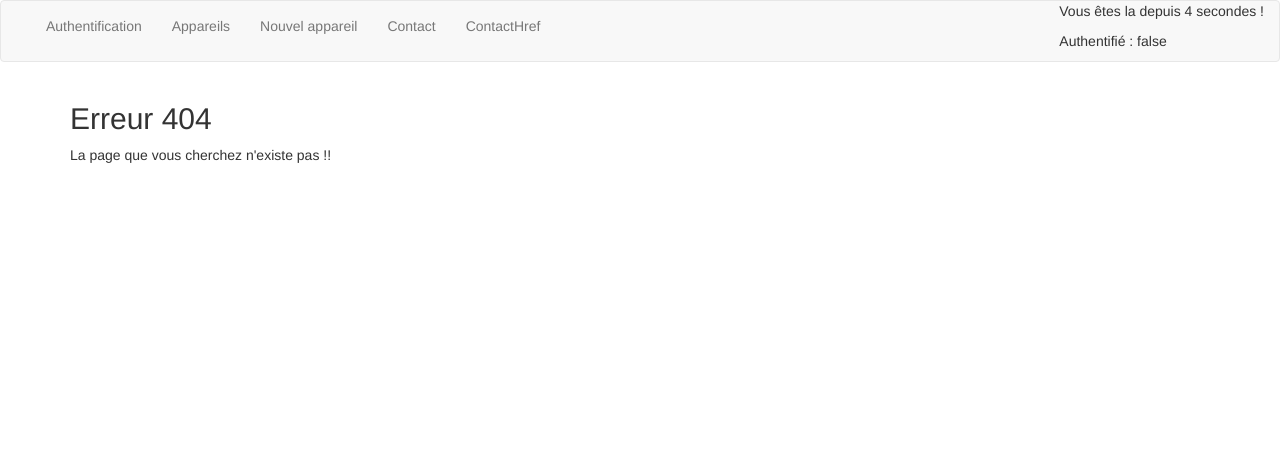
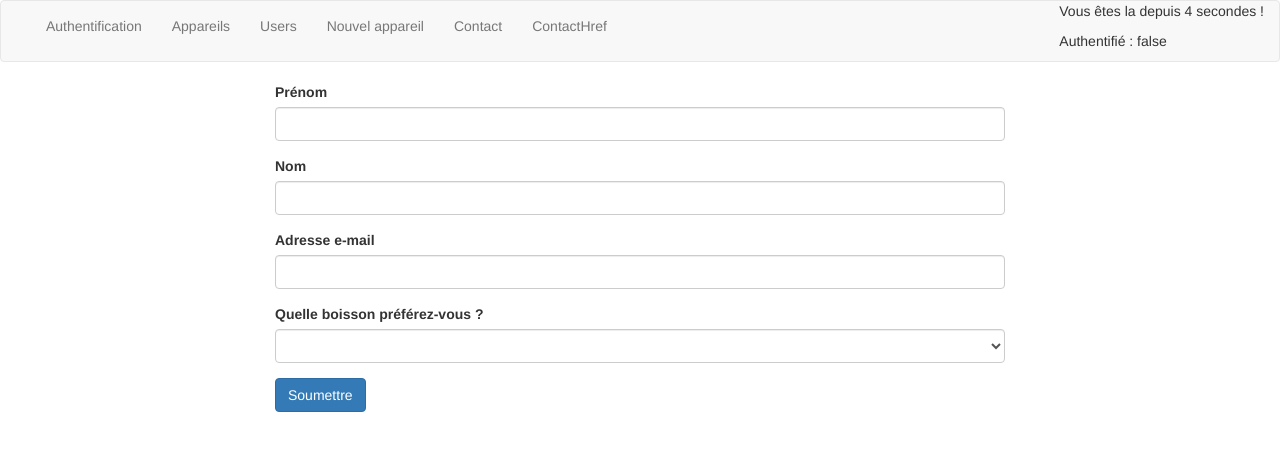
Before and after one commit to tawala777/exp-angular-appareil, an Angular app: page /user-new in a window 1280 px wide. Before the commit this address led to /not-found. Shown: the top 450 px of the page. Built offline with nearby package versions, Linux system fonts and the light colour scheme.

Commit message:
forms (methode reactive) formbuilder

```diff
--- a/src/app/app.component.html
+++ b/src/app/app.component.html
@@ -4,6 +4,7 @@
       <ul class="nav navbar-nav">
         <li routerLinkActive="active"><a routerLink="auth">Authentification</a></li>
         <li routerLinkActive="active"><a routerLink="appareils">Appareils</a></li>
+        <li routerLinkActive="active"><a routerLink="users">Users</a></li>
         <li routerLinkActive="active"><a routerLink="edit">Nouvel appareil</a></li>
         <li routerLinkActive="active"><a routerLink="contact">Contact</a></li>
         <li routerLinkActive="active"><a href="contact">ContactHref</a></li>
--- a/src/app/services/user.service.ts
+++ b/src/app/services/user.service.ts
@@ -2,7 +2,9 @@
 import { Subject } from 'rxjs';
 
 export class UserService {
-  private users: User[];
+  private users: User[] = [
+        new User('Will', 'Alexander', 'will@will.com', 'jus d\'orange', ['coder', 'sortir en boite'])
+    ];
   userSubject = new Subject<User[]>();
 
   emitUsers() {
--- /dev/null
+++ b/src/app/user-list/user-list.component.html
@@ -0,0 +1,12 @@
+<ul class="list-group">
+    <li class="list-group-item" *ngFor="let user of users">
+      <h3>{{ user.firstName }} {{ user.lastName }}</h3>
+      <p>{{ user.email }}</p>
+      <p>Cette persone préfère le {{ user.drinkPreference }}</p>
+      <p *ngIf="user.hobbies && user.hobbies.length > 0">
+        Cette personne a des hobbies !
+        <span *ngFor="let hobby of user.hobbies">{{ hobby }} - </span>
+      </p>
+    </li>
+    <a routerLink="/user-new">Nouvel utilisateur</a>
+  </ul>
--- /dev/null
+++ b/src/app/user-list/user-list.component.ts
@@ -0,0 +1,29 @@
+import { Component, OnDestroy, OnInit } from '@angular/core';
+import { User } from '../models/User.model';
+import { Subscription } from 'rxjs';
+import { UserService } from '../services/user.service';
+
+@Component({
+  selector: 'app-user-list',
+  templateUrl: './user-list.component.html',
+  styleUrls: ['./user-list.component.css']
+})
+export class UserListComponent implements OnInit, OnDestroy {
+  users: User[];
+  userSubscription: Subscription;
+
+  constructor(private usrSrv: UserService) { }
+
+  ngOnInit() {
+    this.userSubscription = this.usrSrv.userSubject.subscribe(
+      (users: User[]) => {
+        this.users = users;
+      }
+    );
+    this.usrSrv.emitUsers();
+  }
+
+  ngOnDestroy(){
+      this.userSubscription.unsubscribe();
+  }
+}
--- /dev/null
+++ b/src/app/user-new/user-new.component.html
@@ -0,0 +1,25 @@
+<div class="col-sm-8 col-sm-offset-2">
+    <form [formGroup]="userForm" (ngSubmit)="onSubmitForm()">
+      <div class="form-group">
+        <label for="firstName">Prénom</label>
+        <input type="text" id="firstName" class="form-control" formControlName="firstName">
+      </div>
+      <div class="form-group">
+        <label for="lastName">Nom</label>
+        <input type="text" id="lastName" class="form-control" formControlName="lastName">
+      </div>
+      <div class="form-group">
+        <label for="email">Adresse e-mail</label>
+        <input type="text" id="email" class="form-control" formControlName="email">
+      </div>
+      <div class="form-group">
+        <label for="drinkPreference">Quelle boisson préférez-vous ?</label>
+        <select id="drinkPreference" class="form-control" formControlName="drinkPreference">
+          <option value="jus d\'orange">Jus d'orange</option>
+          <option value="jus de mangue">Jus de mangue</option>
+          <option value="jus de pomme">Jus de pomme</option>
+        </select>
+      </div>
+      <button type="submit" class="btn btn-primary">Soumettre</button>
+    </form>
+  </div>
--- /dev/null
+++ b/src/app/user-new/user-new.component.ts
@@ -0,0 +1,42 @@
+import { Component, OnInit } from '@angular/core';
+import { FormGroup,FormBuilder } from '@angular/forms';
+import { UserService } from '../services/user.service';
+import { Router } from '@angular/router';
+import { User } from '../models/User.model';
+
+@Component({
+  selector: 'app-user-new',
+  templateUrl: './user-new.component.html',
+  styleUrls: ['./user-new.component.css']
+})
+export class UserNewComponent implements OnInit {
+  userForm: FormGroup;
+
+  constructor(private formBuilder: FormBuilder,
+              private userService: UserService,
+              private router: Router) { }
+
+  ngOnInit() {
+    this.initForm();
+  }
+  initForm() {
+    this.userForm = this.formBuilder.group({
+      firstName: '',
+      lastName: '',
+      email: '',
+      drinkPreference: ''
+    });
+  }
+  onSubmitForm(){
+    const formValue = this.userForm.value;
+    const newUser = new User(
+      formValue['firstName'],
+      formValue['lastName'],
+      formValue['email'],
+      formValue['drinkPreference']
+    );
+    this.userService.addUser(newUser);
+    this.router.navigate(['/users']);
+  }
+
+}
```
Also changed, not shown: src/app/app.module.ts (+9 -2 lines), src/app/user-list/user-list.component.css (added), src/app/user-new/user-new.component.css (added), 2 other files (tests, documents, lock files or other folders).
